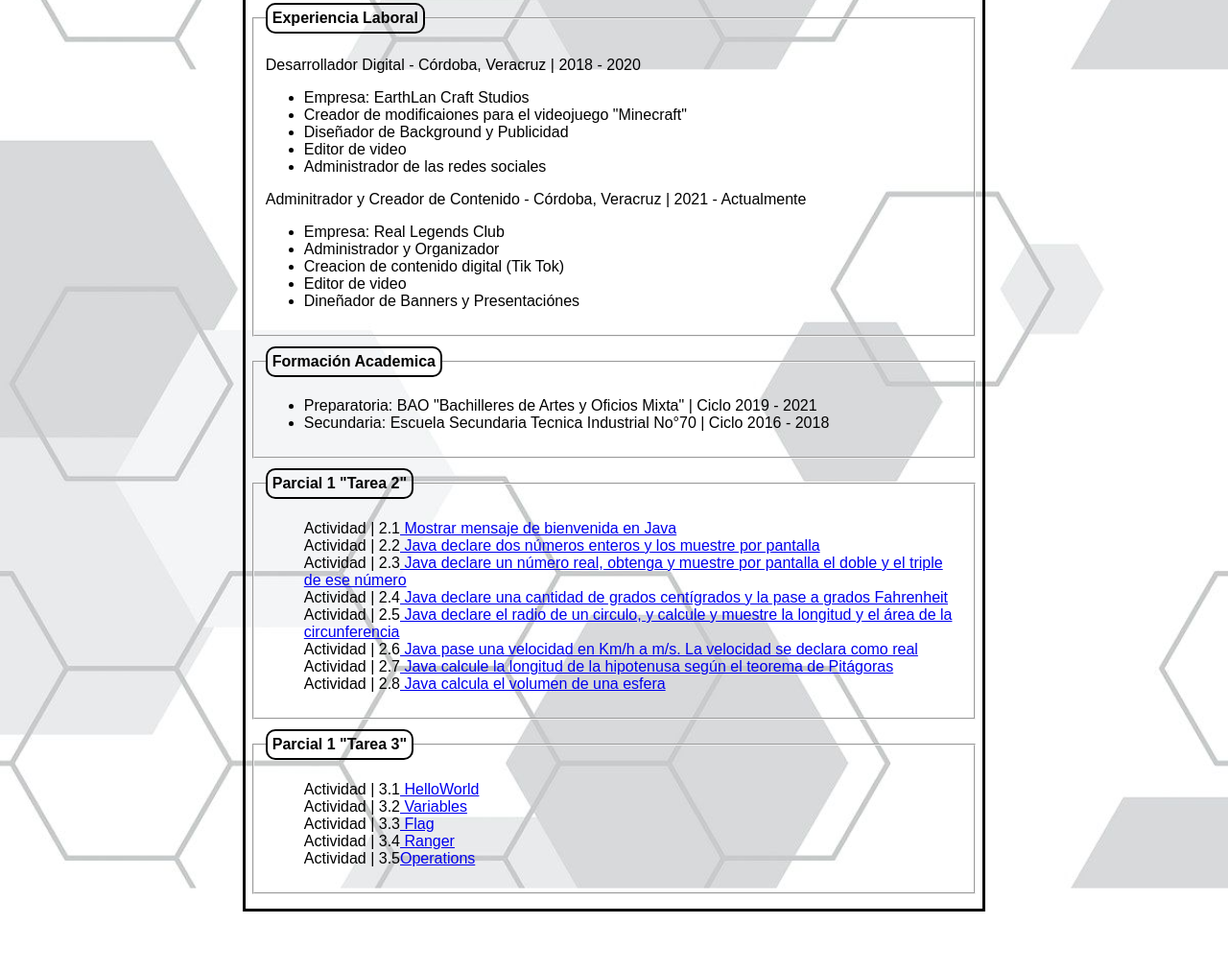
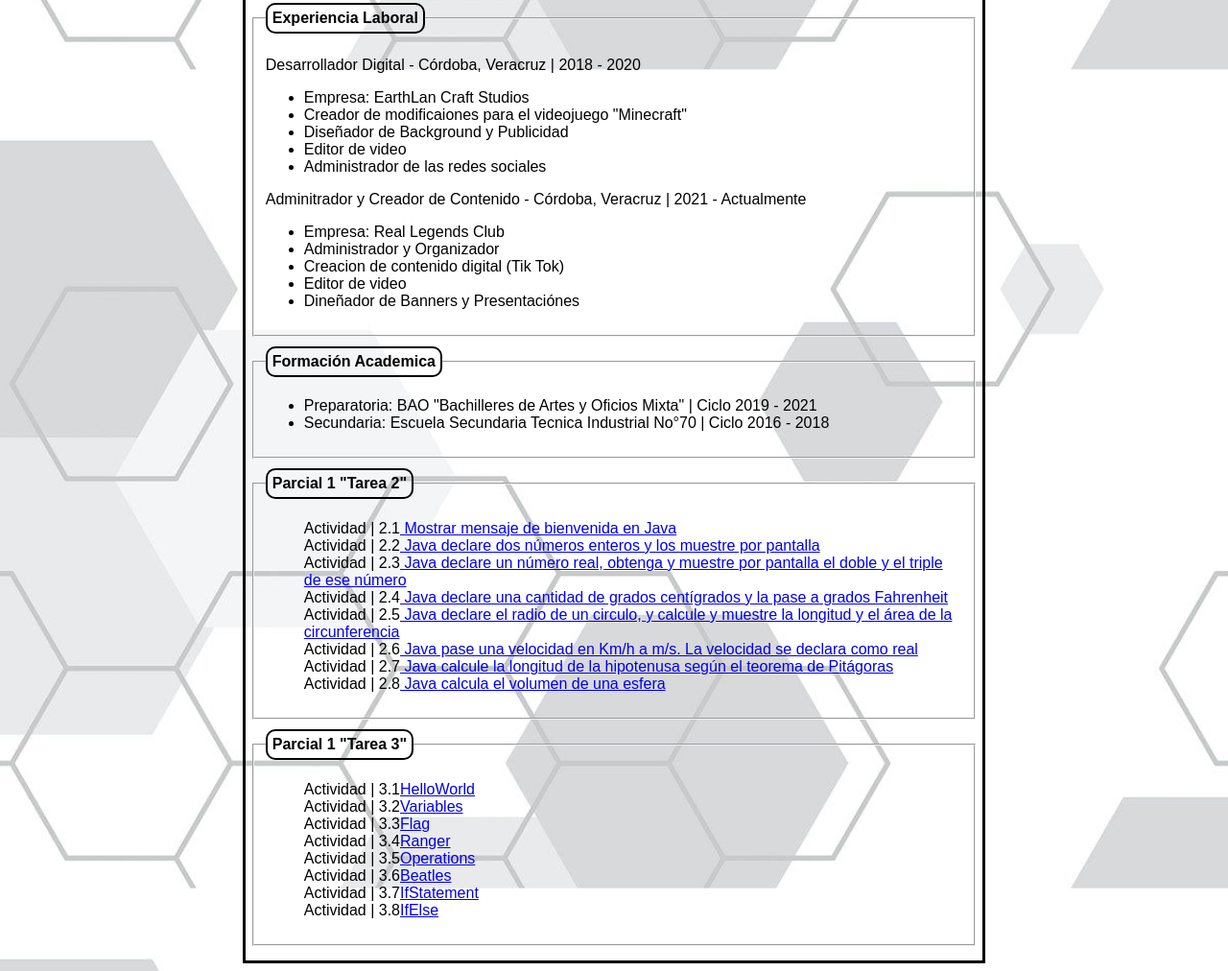
Before and after one commit to ArmandoMCU210/ArmandoMCU210.github.io, a plain HTML site: page index.html in a window 1280 px wide. Shown: the part 781-1793 px from the top of the page at 96% size. Before the commit the page ends 1739 px from the top, so only its background shows below. Drawn offline with Linux system fonts and the light colour scheme.

Commit message:
Add files via Visual

```diff
--- a/index.html
+++ b/index.html
@@ -129,11 +129,14 @@
     <fieldset>
       <legend>Parcial 1 "Tarea 3"</legend>
       <ul>
-        Actividad | 3.1<a href="https://raw.githubusercontent.com/ArmandoMCU210/ArmandoMCU210.github.io/main/parcial1/tarea3/HelloWorld.java"> HelloWorld </a><br>
-        Actividad | 3.2<a href="https://raw.githubusercontent.com/ArmandoMCU210/ArmandoMCU210.github.io/main/parcial1/tarea3/Variables.java"> Variables </a><br>
-        Actividad | 3.3<a href="https://raw.githubusercontent.com/ArmandoMCU210/ArmandoMCU210.github.io/main/parcial1/tarea3/Flag.java"> Flag </a><br>
-        Actividad | 3.4<a href="https://raw.githubusercontent.com/ArmandoMCU210/ArmandoMCU210.github.io/main/parcial1/tarea3/Range.java"> Ranger </a><br>
-        Actividad | 3.5<a href="https://raw.githubusercontent.com/ArmandoMCU210/ArmandoMCU210.github.io/main/parcial1/tarea3/Operations.java">Operations </a><br>
+        Actividad | 3.1<a href="https://raw.githubusercontent.com/ArmandoMCU210/ArmandoMCU210.github.io/main/parcial1/tarea3/HelloWorld.java">HelloWorld</a><br>
+        Actividad | 3.2<a href="https://raw.githubusercontent.com/ArmandoMCU210/ArmandoMCU210.github.io/main/parcial1/tarea3/Variables.java">Variables</a><br>
+        Actividad | 3.3<a href="https://raw.githubusercontent.com/ArmandoMCU210/ArmandoMCU210.github.io/main/parcial1/tarea3/Flag.java">Flag</a><br>
+        Actividad | 3.4<a href="https://raw.githubusercontent.com/ArmandoMCU210/ArmandoMCU210.github.io/main/parcial1/tarea3/Range.java">Ranger</a><br>
+        Actividad | 3.5<a href="https://raw.githubusercontent.com/ArmandoMCU210/ArmandoMCU210.github.io/main/parcial1/tarea3/Operations.java">Operations</a><br>
+        Actividad | 3.6<a href="https://raw.githubusercontent.com/ArmandoMCU210/ArmandoMCU210.github.io/main/parcial1/tarea3/Beatles.java">Beatles</a><br>
+        Actividad | 3.7<a href="https://raw.githubusercontent.com/ArmandoMCU210/ArmandoMCU210.github.io/main/parcial1/tarea3/IfStatement.java">IfStatement</a><br>
+        Actividad | 3.8<a href="https://raw.githubusercontent.com/ArmandoMCU210/ArmandoMCU210.github.io/main/parcial1/tarea3/IfElse.java">IfElse</a><br>
       </ul>
     </fieldset>
 
```
